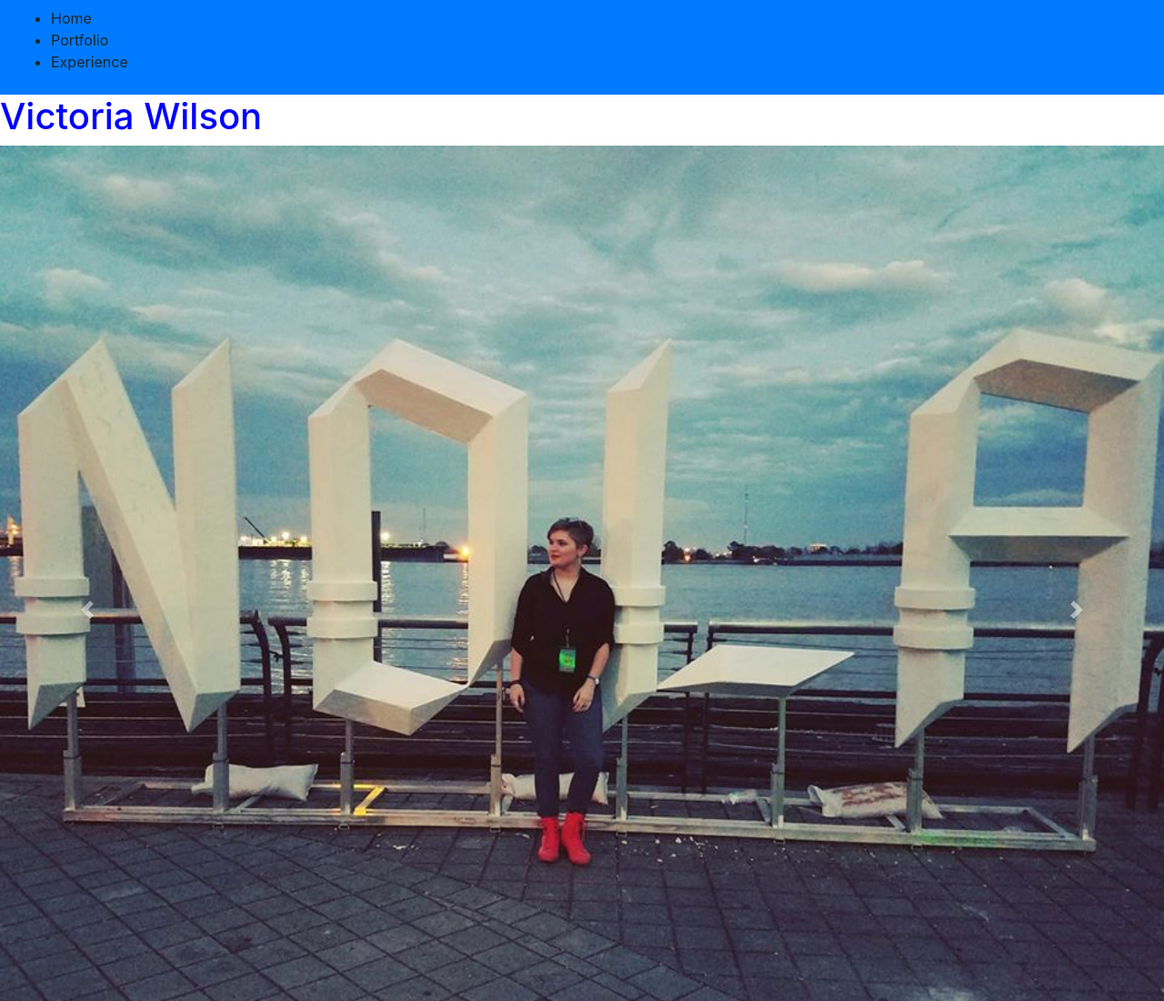
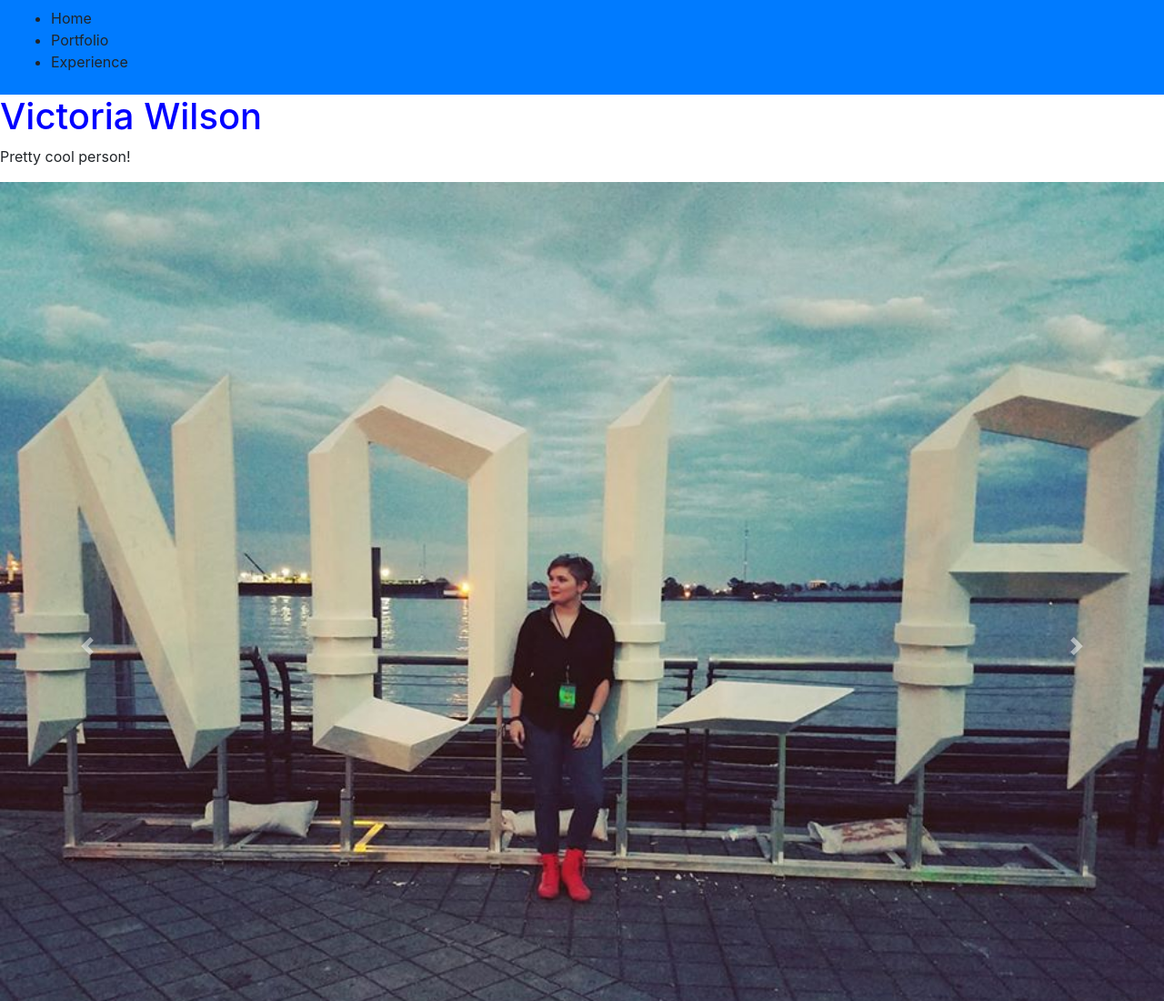
Before and after one commit to victoriawilsonproduction/Portfolio, a plain HTML site: page index.html in a window 1280 px wide. Shown: the top 1100 px of the page at 91% size. Drawn offline with nearby package versions, Linux system fonts and the light colour scheme.

Commit message:
Double Check

```diff
--- a/index.html
+++ b/index.html
@@ -18,6 +18,7 @@
 		</nav>
 
 		<h1>Victoria Wilson</h1>
+		<p>Pretty cool person!</p>
 
 		<div id="carouselExampleIndicators" class="carousel slide" data-ride="carousel">
 		  <ol class="carousel-indicators">
```
